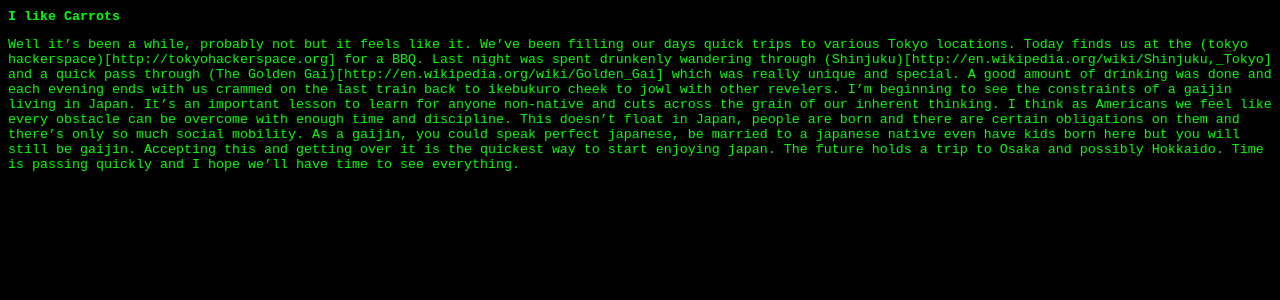
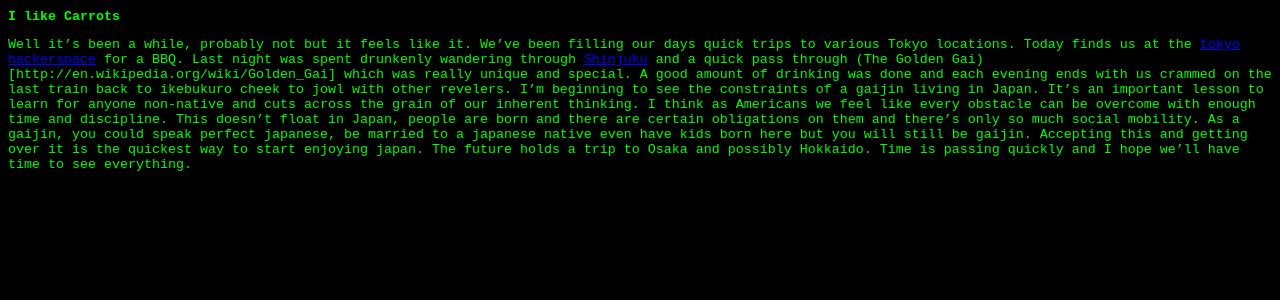
Before and after one commit to woeisme/woeisme.github.io, a Jekyll site: the page built from _posts/2011-11-13-I-like-Carrots.md, in a window 1280 px wide. Shown: the top 300 px of the page. Built offline with Jekyll 4.4.1, drawn with Linux system fonts in a browser that asks for light colours; Markdown is read by kramdown in place of the engine named in the settings.

Commit message:
fix link

```diff
--- a/_posts/2011-11-13-I-like-Carrots.md
+++ b/_posts/2011-11-13-I-like-Carrots.md
@@ -3,6 +3,6 @@ layout: default
 title: I like Carrots
 ---
 
-Well it's been a while, probably not but it feels like it. We've been filling our days quick trips to various Tokyo locations. Today finds us at the (tokyo hackerspace)[http://tokyohackerspace.org] for a BBQ.
-Last night was spent drunkenly wandering through (Shinjuku)[http://en.wikipedia.org/wiki/Shinjuku,_Tokyo] and a quick pass through (The Golden Gai)[http://en.wikipedia.org/wiki/Golden_Gai] which was really unique and special. A good amount of drinking was done and each evening ends with us crammed on the last train back to ikebukuro cheek to jowl with other revelers. I'm beginning to see the constraints of a gaijin living in Japan.
+Well it's been a while, probably not but it feels like it. We've been filling our days quick trips to various Tokyo locations. Today finds us at the [tokyo hackerspace](http://tokyohackerspace.org) for a BBQ.
+Last night was spent drunkenly wandering through [Shinjuku](http://en.wikipedia.org/wiki/Shinjuku,_Tokyo) and a quick pass through (The Golden Gai)[http://en.wikipedia.org/wiki/Golden_Gai] which was really unique and special. A good amount of drinking was done and each evening ends with us crammed on the last train back to ikebukuro cheek to jowl with other revelers. I'm beginning to see the constraints of a gaijin living in Japan.
 It's an important lesson to learn for anyone non-native and cuts across the grain of our inherent thinking. I think as Americans we feel like every obstacle can be overcome with enough time and discipline. This doesn't float in Japan, people are born and there are certain obligations on them and there's only so much social mobility. As a gaijin, you could speak perfect japanese, be married to a japanese native even have kids born here but you will still be gaijin. Accepting this and getting over it is the quickest way to start enjoying japan. The future holds a trip to Osaka and possibly Hokkaido. Time is passing quickly and I hope we'll have time to see everything.
```
